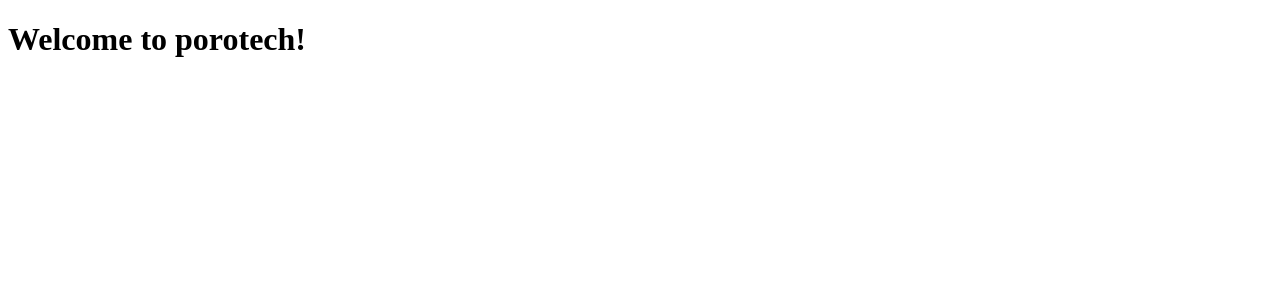
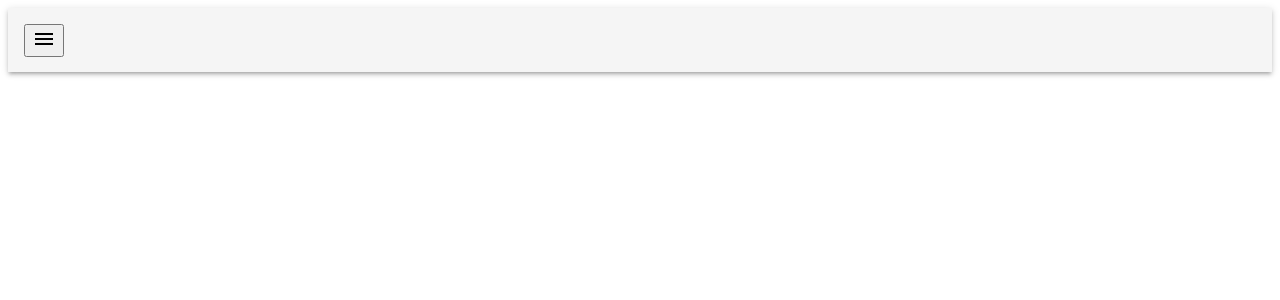
Before and after one commit to fes-wiesbaden/23be13-p3-iot-gruppe-5-porotech-industries, an Angular app: page / in a window 1280 px wide. Shown: the top 300 px of the page. Built offline with nearby package versions, Linux system fonts and the light colour scheme.

Commit message:
styled toolbar added

```diff
--- a/angular.json
+++ b/angular.json
@@ -34,7 +34,7 @@
               }
             ],
             "styles": [
-              "src/styles.scss"
+              "node_modules/@angular/material/prebuilt-themes/indigo-pink.css"
             ],
             "scripts": [],
             "server": "src/main.server.ts",
@@ -98,7 +98,7 @@
               }
             ],
             "styles": [
-              "src/styles.scss"
+              "node_modules/@angular/material/prebuilt-themes/indigo-pink.css"
             ],
             "scripts": []
           }
--- a/package.json
+++ b/package.json
@@ -12,12 +12,12 @@
   "private": true,
   "dependencies": {
     "@angular/animations": "^19.1.0",
-    "@angular/cdk": "~20.0.3",
+    "@angular/cdk": "^19.2.18",
     "@angular/common": "^19.1.0",
     "@angular/compiler": "^19.1.0",
     "@angular/core": "^19.1.0",
     "@angular/forms": "^19.1.0",
-    "@angular/material": "~20.0.3",
+    "@angular/material": "^19.2.18",
     "@angular/platform-browser": "^19.1.0",
     "@angular/platform-browser-dynamic": "^19.1.0",
     "@angular/platform-server": "^19.1.0",
--- a/src/app/app.component.ts
+++ b/src/app/app.component.ts
@@ -1,15 +1,40 @@
 import { Component } from '@angular/core';
 import { RouterOutlet } from '@angular/router';
+import { CommonModule } from '@angular/common';
+import { MatToolbarModule } from '@angular/material/toolbar';
+import { MatIconModule } from '@angular/material/icon';
+import { MatSidenavModule } from '@angular/material/sidenav';
+
 
 @Component({
   selector: 'app-root',
-  imports: [RouterOutlet],
+  imports: [
+    CommonModule,
+    MatSidenavModule,
+    MatToolbarModule,
+    RouterOutlet,
+    MatIconModule],
   template: `
-    <h1>Welcome to {{title}}!</h1>
+  <mat-toolbar class="mat-elevation-z3">
+    <button mat-icon-button>
+      <mat-icon>menu</mat-icon>
+    </button>
+  </mat-toolbar>
+  <mat-sidenav-container>
+    <mat-sidenav>
 
-    <router-outlet />
+    </mat-sidenav>
+    <mat-sidenav-content class="content">
+      <router-outlet></router-outlet>
+    </mat-sidenav-content>
+  </mat-sidenav-container>
+
   `,
-  styles: [],
+  styles: [`
+    .content {
+      padding: 24px,
+    }
+   `],
 })
 export class AppComponent {
   title = 'porotech';
--- a/src/index.html
+++ b/src/index.html
@@ -6,8 +6,10 @@
   <base href="/">
   <meta name="viewport" content="width=device-width, initial-scale=1">
   <link rel="icon" type="image/x-icon" href="favicon.ico">
+  <link href="https://fonts.googleapis.com/css2?family=Roboto:wght@300;400;500&display=swap" rel="stylesheet">
+  <link href="https://fonts.googleapis.com/icon?family=Material+Icons" rel="stylesheet">
 </head>
-<body>
+<body class="mat-typography">
   <app-root></app-root>
 </body>
 </html>
--- a/src/styles.scss
+++ b/src/styles.scss
@@ -1 +1,14 @@
-/* You can add global styles to this file, and also import other style files */
+@import '@angular/material/theming';
+
+// Standardkonfiguration laden
+@include mat-core();
+
+// Farben definieren
+$my-primary: mat-palette($mat-indigo);
+$my-accent: mat-palette($mat-pink);
+
+// Theme erstellen
+$my-theme: mat-light-theme($my-primary, $my-accent);
+
+// Theme anwenden
+@include angular-material-theme($my-theme);
```
Also changed, not shown: 1 other file (tests, documents, lock files or other folders).
